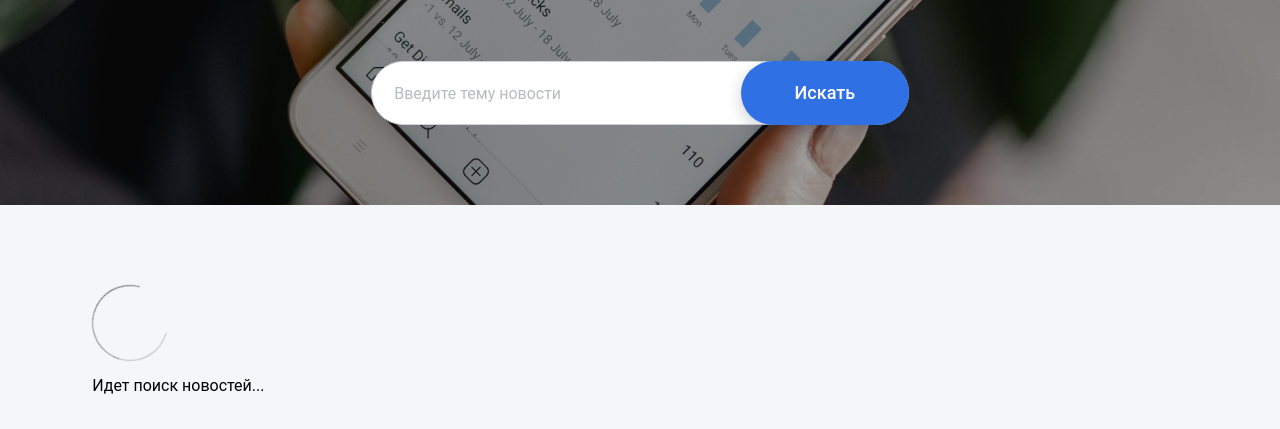
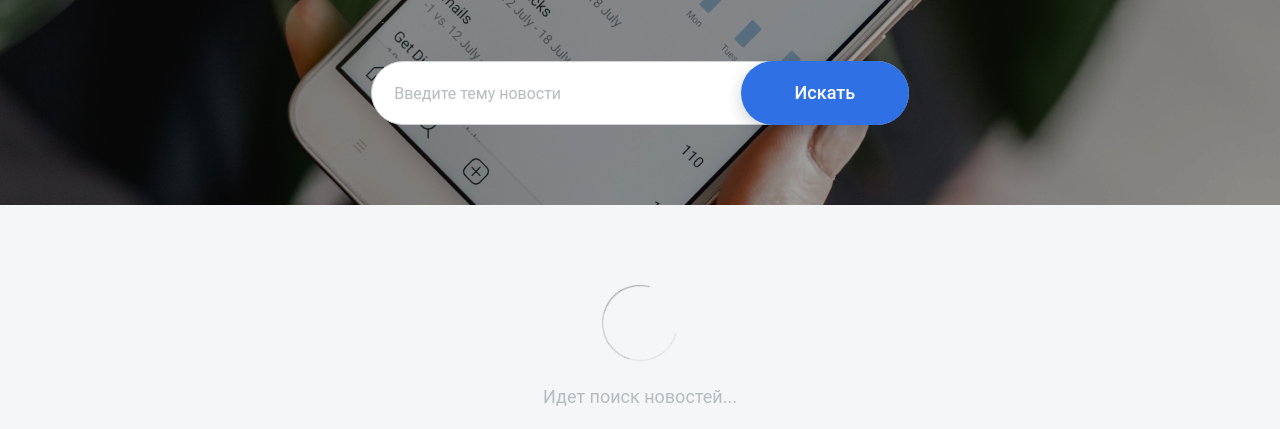
Before and after one commit to SysoevAndrey/news-explorer-frontend, a website built with webpack: page src/index.html in a window 1280 px wide. Shown: the part 371-800 px from the top of the page. Built offline with nearby package versions, Linux system fonts and the light colour scheme.

Commit message:
Loading page

```diff
--- a/src/blocks/preloader/preloader.css
+++ b/src/blocks/preloader/preloader.css
@@ -2,9 +2,9 @@
 	display: block;
 	width: 74px;
 	height: 74px;
-  border: 1px solid #666;
-  border-top-color: #888;
-  border-left-color: #bbb;
+  border: 1px solid #999;
+  border-top-color: #bbb;
+  border-left-color: #ddd;
 	border-bottom-color: #F5F6F7;
 
 	border-radius: 50%;
--- /dev/null
+++ b/src/blocks/results/__loading-message/results__loading-message.css
@@ -0,0 +1,7 @@
+.results__loading-message {
+  font-weight: normal;
+  font-size: 18px;
+  line-height: 24px;
+  color: #B6BCBF;
+  margin: 24px 0 0 0;
+}
--- a/src/blocks/results/__title/results__title.css
+++ b/src/blocks/results/__title/results__title.css
@@ -5,4 +5,5 @@
   line-height: 46px;
   color: #1A1B22;
   margin: 0;
+  align-self: flex-start;
 }
--- a/src/blocks/results/_loading/results_loading.css
+++ /dev/null
@@ -1,3 +0,0 @@
-.results_loading {
-  align-items: center;
-}
--- a/src/blocks/results/results.css
+++ b/src/blocks/results/results.css
@@ -1,7 +1,7 @@
-@import url(./_loading/results_loading.css);
 @import url(./__title/results__title.css);
 @import url(./__container/results__container.css);
 @import url(./__button/results__button.css);
+@import url(./__loading-message/results__loading-message.css);
 
 .results {
   width: 100%;
@@ -10,5 +10,5 @@
   box-sizing: border-box;
   display: flex;
   flex-direction: column;
-  align-items: flex-start;
+  align-items: center;
 }
--- a/src/index.html
+++ b/src/index.html
@@ -35,9 +35,9 @@
         <button class="button search__button">Искать</button>
       </form>
     </div>
-    <div class="results results_loading">
+    <div class="results">
       <i class="preloader"></i>
-      <p class="results__loading">Идет поиск новостей...</p>
+      <p class="results__loading-message">Идет поиск новостей...</p>
       <!-- <h2 class="results__title">Результаты поиска</h2>
       <div class="results__container">
         <div class="card">
```
